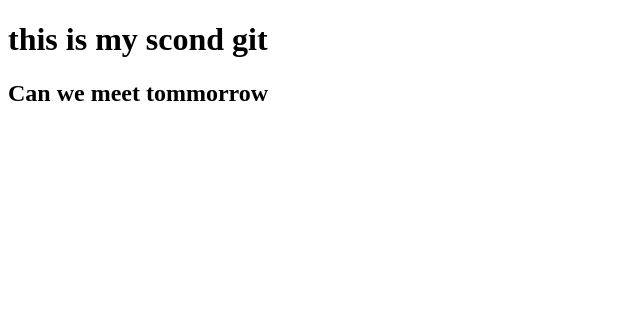
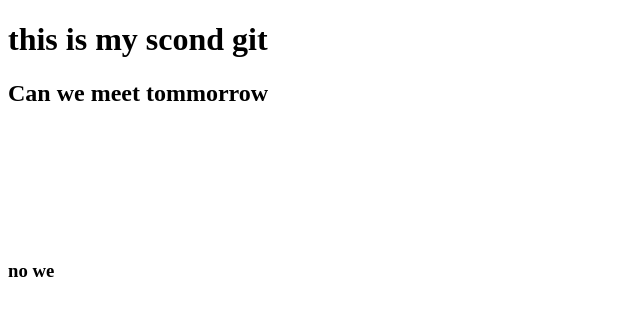
Before and after one commit to riswanrishaldar/datewithgit-sample, a plain HTML site: page index.html in a window 1280 px wide. Shown: the full height of the page, 0-640 px from the left. Drawn offline with Linux system fonts and the light colour scheme.

Commit message:
negative value added

```diff
--- a/index.html
+++ b/index.html
@@ -9,5 +9,6 @@
 <body>
     <h1>this is my scond git </h1>
     <h2>Can we meet tommorrow</h2>
+    <h3>no we <canvas></canvas></h3>
 </body>
 </html>
```
